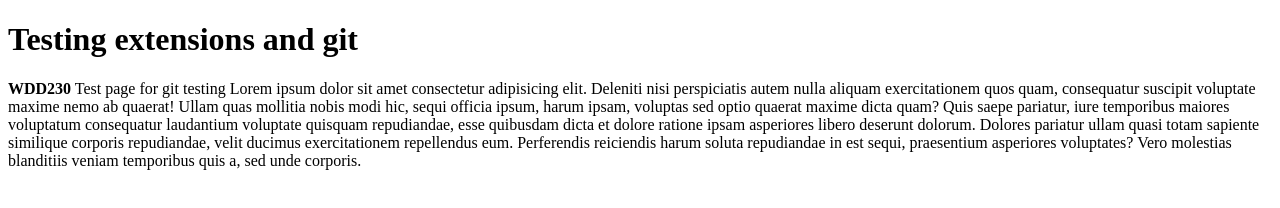
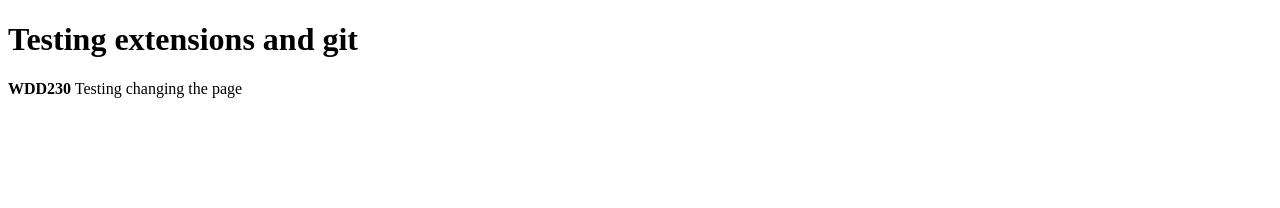
Before and after one commit to joshowen04/wdd230, a plain HTML site: page index.html in a window 1280 px wide. Drawn offline with Linux system fonts and the light colour scheme.

Commit message:
testing changing the paragraph

```diff
--- a/index.html
+++ b/index.html
@@ -9,18 +9,8 @@
   <body>
     <h1>Testing extensions and git</h1>
     <p>
-      <strong>WDD230</strong> Test page for git testing Lorem ipsum
-      dolor sit amet consectetur adipisicing elit. Deleniti nisi perspiciatis
-      autem nulla aliquam exercitationem quos quam, consequatur suscipit
-      voluptate maxime nemo ab quaerat! Ullam quas mollitia nobis modi hic,
-      sequi officia ipsum, harum ipsam, voluptas sed optio quaerat maxime dicta
-      quam? Quis saepe pariatur, iure temporibus maiores voluptatum consequatur
-      laudantium voluptate quisquam repudiandae, esse quibusdam dicta et dolore
-      ratione ipsam asperiores libero deserunt dolorum. Dolores pariatur ullam
-      quasi totam sapiente similique corporis repudiandae, velit ducimus
-      exercitationem repellendus eum. Perferendis reiciendis harum soluta
-      repudiandae in est sequi, praesentium asperiores voluptates? Vero
-      molestias blanditiis veniam temporibus quis a, sed unde corporis.
+      <strong>WDD230</strong>
+      Testing changing the page
     </p>
   </body>
 </html>
```
